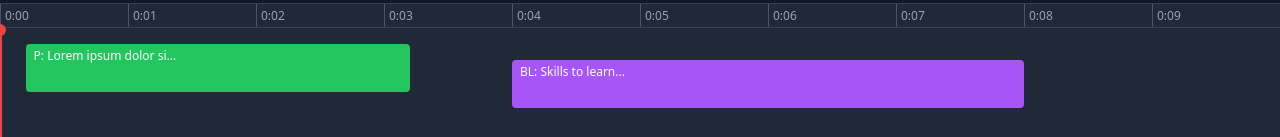
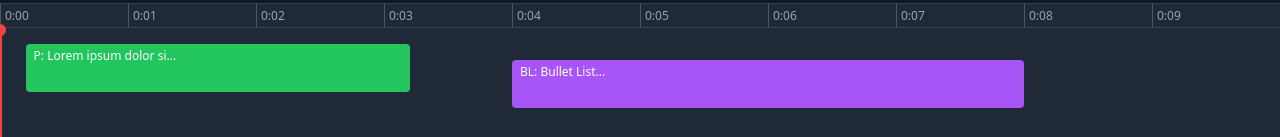
Before and after one commit to joyeues/wordflow-animation-lab, a React (Vite) app: page / in a window 1280 px wide. Shown: the part 660-797 px from the top of the page. Built offline with nearby package versions, Linux system fonts and the light colour scheme.

Commit message:
Fix:
Change bullet list title and content

```diff
--- a/src/pages/Index.tsx
+++ b/src/pages/Index.tsx
@@ -1,3 +1,4 @@
+
 import React, { useState, useRef, useEffect } from 'react';
 import { AnimationControlPanel } from '@/components/AnimationControlPanel';
 import { ContentPreview } from '@/components/ContentPreview';
@@ -56,11 +57,11 @@ const Index = () => {
       id: '2',
       type: 'bulletList',
       content: {
-        title: 'Skills to learn',
+        title: 'Bullet List',
         items: [
-          { bold: 'Video Editing', desc: 'For quickly creating shareable content.' },
-          { bold: 'Storyboarding and Concepting', desc: 'For product design, branding, and pitches.' },
-          { bold: 'AI Ethics and Responsible AI', desc: 'Increasingly essential as companies face regulation and reputation risk.' }
+          { bold: 'Lorem Ipsum', desc: 'Dolor sit amet consectetur adipiscing elit sed.' },
+          { bold: 'Vestibulum Consequat', desc: 'Mauris in aliquam sem fringilla ut morbi tincidunt augue interdum.' },
+          { bold: 'Pellentesque Habitant', desc: 'Morbi tristique senectus et netus et malesuada fames ac turpis egestas.'  }
         ]
       },
       startTime: 4000,
```
